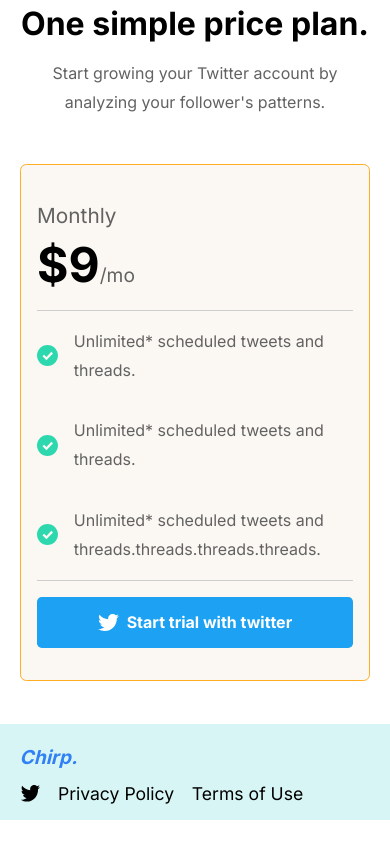
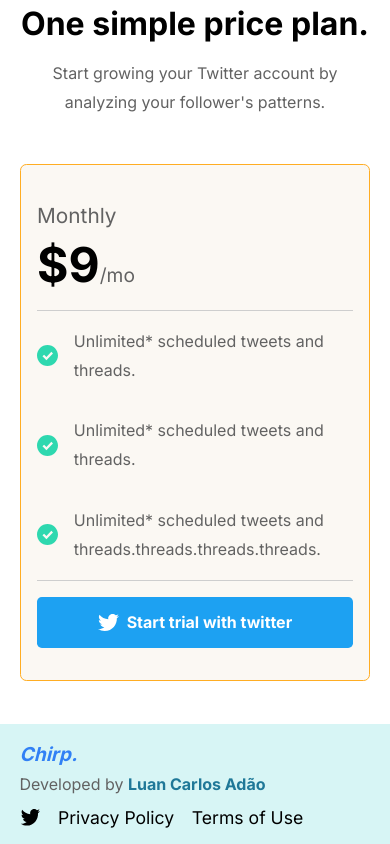
Before and after one commit to luan-adao/Chirp-Starter-landing, a plain HTML site: page index.html in a window 390 px wide. Shown: the part 3541-4385 px from the top of the page. Before the commit the page ends 4361 px from the top, so only its background shows below. Drawn offline with Linux system fonts and the light colour scheme.

Commit message:
some fix

```diff
--- a/index.html
+++ b/index.html
@@ -212,7 +212,8 @@
                 </section>
             </section>
             <footer class="site-footer flex">
-                <a href=""><p class="header-title">Chirp.</p></a>
+                <p><a href="" class="header-title">Chirp.</a></p>
+                <p class="developer-info">Developed by <a class="default-link" href="https://www.github.com/luan-adao">Luan Carlos Adão</a></p>
                 <div class="flex">
                     <a href="" class="flex"style="align-items: center;"><img src="Assets/Twitter (Black).svg"></a>
                     <a href="" class="footer-link">Privacy Policy</a>
--- a/smartphone.css
+++ b/smartphone.css
@@ -96,8 +96,12 @@
         flex-direction: column;
         padding: 1em 5%;
     }
-
+	/*
     .site-footer >:first-child {
         margin-bottom: 0.5em;
     }
+	*/
+	.site-footer > .developer-info {
+		margin-bottom: 0.5em;
+	}
 }
--- a/style.css
+++ b/style.css
@@ -322,8 +322,12 @@ h2.section-title {
 
 .site-footer {
     background-color: #D7F5F5;
-    padding: 1em 10%;
+    padding: 1.5em 10%;
     justify-content: space-between;
+}
+
+.site-footer p {
+	margin: 0;
 }
 
 .site-footer div {
```
